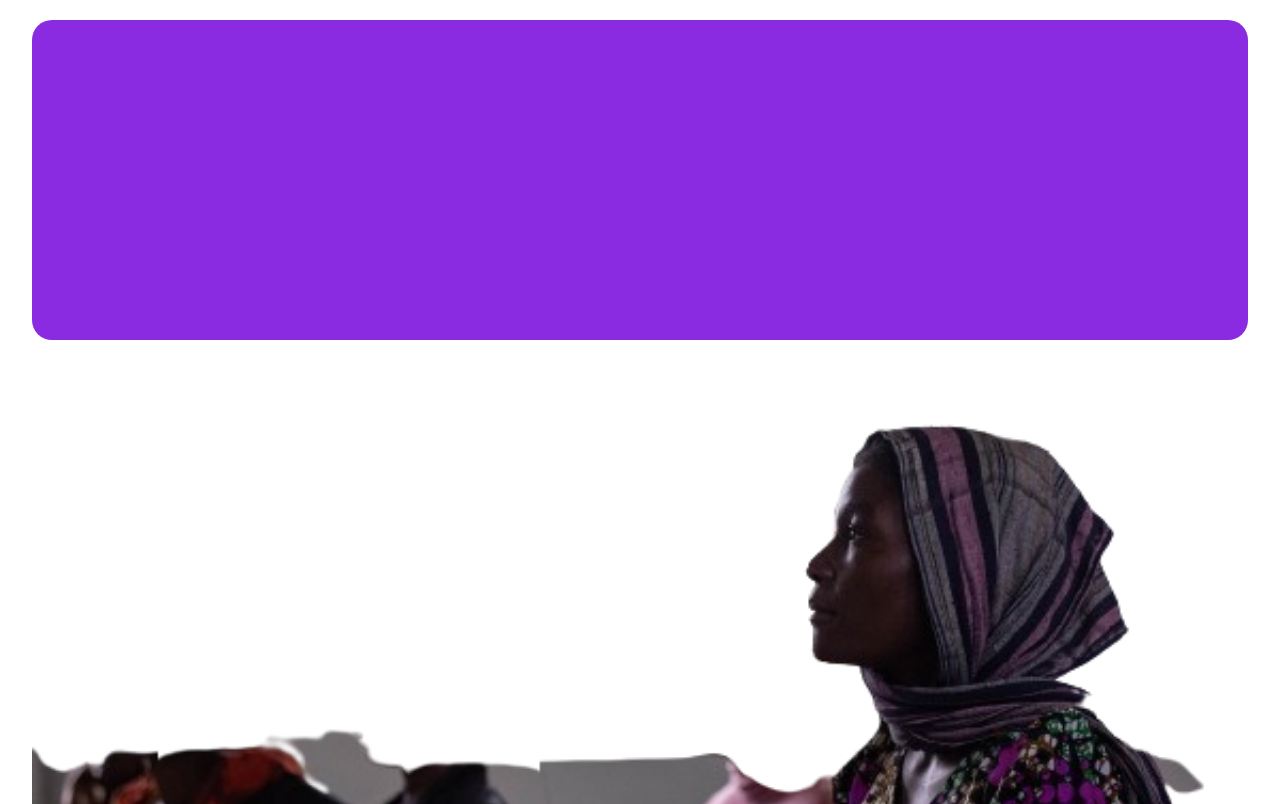
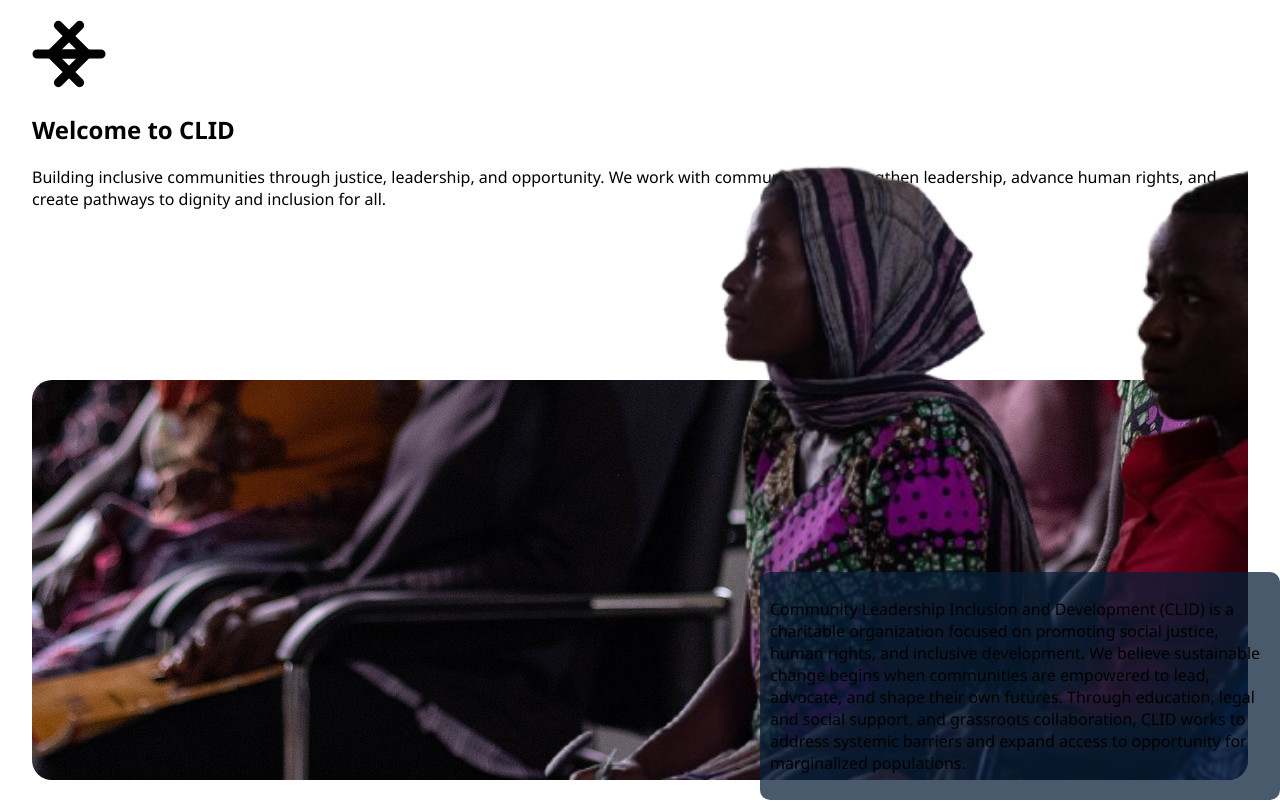
Before and after one commit to amethystcoder/CLID, a website: page frontend/index.html in a window 1280 px wide. Shown: the top 804 px of the page. Drawn offline with nearby package versions, Linux system fonts and the light colour scheme.

Commit message:
included more styling for first section background

```diff
--- a/frontend/index.html
+++ b/frontend/index.html
@@ -17,8 +17,29 @@
   </header>
 
   <section class="starter-section">
-    <div class="top-sub-section"></div>
+    <div class="top-sub-section">
+      <span>
+        <svg width="74" height="68" viewBox="0 0 74 68" fill="none" xmlns="http://www.w3.org/2000/svg">
+          <path d="M5 29.5C2.51472 29.5 0.5 31.5147 0.5 34C0.5 36.4853 2.51472 38.5 5 38.5L5 29.5ZM58.182 37.182C59.9393 35.4246 59.9393 32.5754 58.182 30.818L29.5442 2.18019C27.7868 0.422836 24.9376 0.422836 23.1802 2.18019C21.4228 3.93755 21.4228 6.7868 23.1802 8.54416L48.636 34L23.1802 59.4558C21.4228 61.2132 21.4228 64.0624 23.1802 65.8198C24.9376 67.5772 27.7868 67.5772 29.5442 65.8198L58.182 37.182ZM5 34L5 38.5L30 38.5V34V29.5L5 29.5L5 34ZM30 34V38.5L55 38.5V34V29.5L30 29.5V34Z" fill="black"/>
+          <path d="M69 38.5C71.4853 38.5 73.5 36.4853 73.5 34C73.5 31.5147 71.4853 29.5 69 29.5V38.5ZM15.818 30.818C14.0607 32.5754 14.0607 35.4246 15.818 37.182L44.4558 65.8198C46.2132 67.5772 49.0624 67.5772 50.8198 65.8198C52.5772 64.0624 52.5772 61.2132 50.8198 59.4558L25.364 34L50.8198 8.54416C52.5772 6.7868 52.5772 3.93755 50.8198 2.18019C49.0624 0.422836 46.2132 0.422836 44.4558 2.18019L15.818 30.818ZM69 34V29.5L19 29.5V34V38.5L69 38.5V34Z" fill="black"/>
+        </svg>
+        <h1>Welcome to CLID</h1>
+        <p>Building inclusive communities through justice, leadership, and opportunity.
+
+        We work with communities to strengthen leadership, advance human rights, and create pathways to dignity and inclusion for all.
+      </p>
+      </span>
+    </div>
     <div class="core-background"></div>
+    <div class="overhead-background"></div>
+
+    <div class="more-info">
+      <span>
+        <p>Community Leadership Inclusion and Development (CLID) is a charitable organization focused on promoting social justice, human rights, and inclusive development. We believe sustainable change begins when communities are empowered to lead, advocate, and shape their own futures.
+
+        Through education, legal and social support, and grassroots collaboration, CLID works to address systemic barriers and expand access to opportunity for marginalized populations.</p>
+      </span>
+    </div>
   </section>
 
   <!-- <div class="some-space"></div>
--- a/frontend/styles.css
+++ b/frontend/styles.css
@@ -7,28 +7,49 @@ body{
     padding: 0;
 }
 
-.core-background, .top-sub-section{
+.core-background, .top-sub-section, .overhead-background{
     width: 95%;
     display: flex;
     height: 40vh;
     margin: 20px;
-    background-color: blueviolet;
     border-radius: 20px;
 }
 
 .core-background {
-    background-color: transparent;
-    height: 100vh;
-    background-image: url(./assets/conference_2_no_bg_second.png);
+    height: 50vh;
+    background-image: url(./assets/conference\ 2.jpg);
     background-position-y: bottom;
-    background-repeat: no-repeat;
-    background-size: cover;
 }
 .starter-section{
     display: flex;
     flex-direction: column;
     align-items: center;
     justify-content: center;
+}
+.overhead-background{
+    z-index: 1;
+    height: 95vh;
+    background-image: url(./assets/conference_2_no_bg.png);
+    background-position-y: bottom;
+    background-position-x: right;
+    background-repeat: no-repeat;
+    background-size: 95%;
+    position: absolute;
+    background-color: transparent;
+}
+.starter-section>.more-info{
+    background-color: rgba(8, 30, 56, 0.733);
+    display: flex;
+    align-items: center;
+    justify-content: center;
+    width: 500px;
+    max-width: 90vh;
+    position: absolute;
+    bottom: 0;
+    right: 0;
+    border-radius: 10px;
+    padding: 10px;
+    z-index: 2;
 }
 
 .test-element{
```
